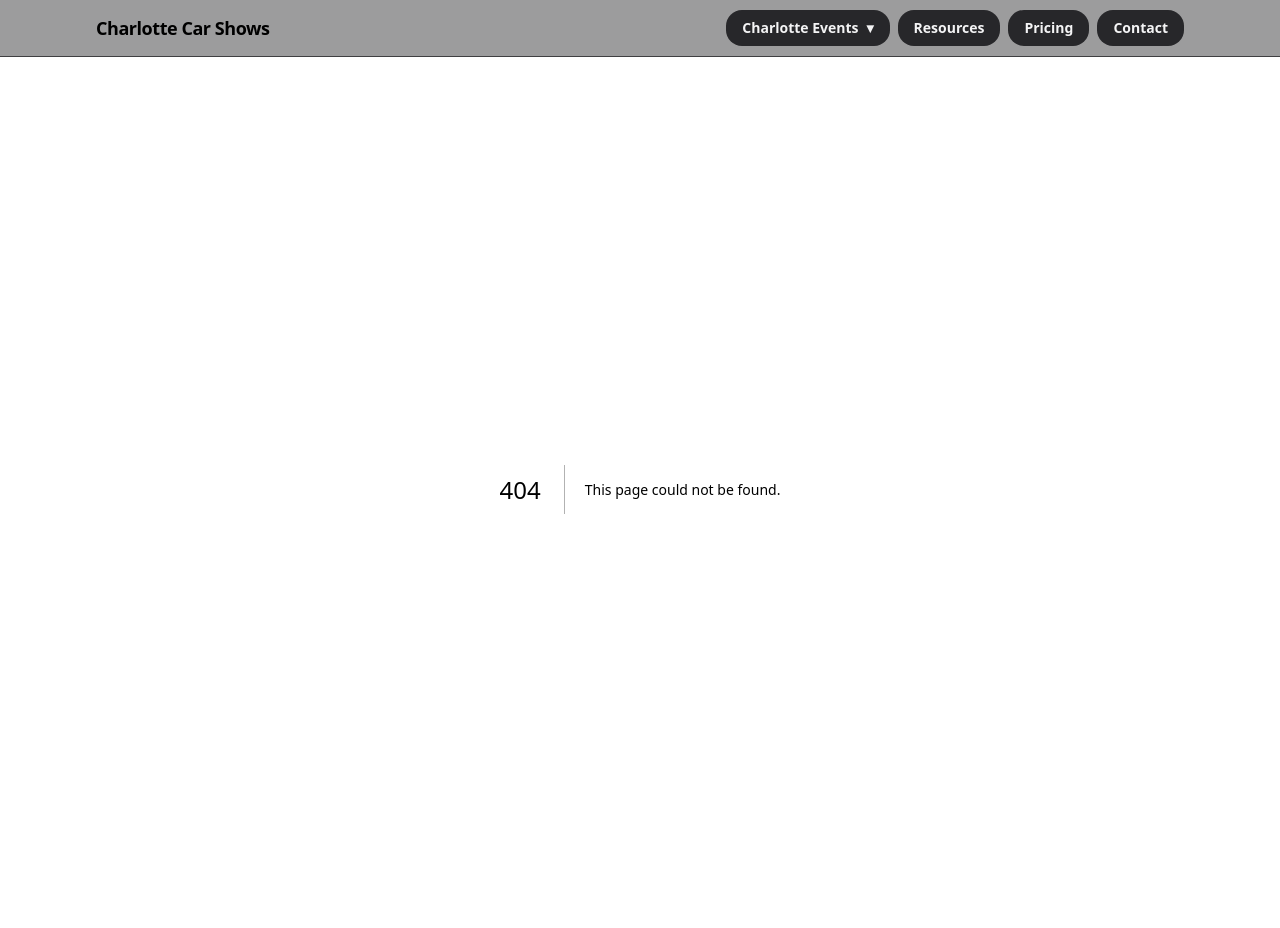
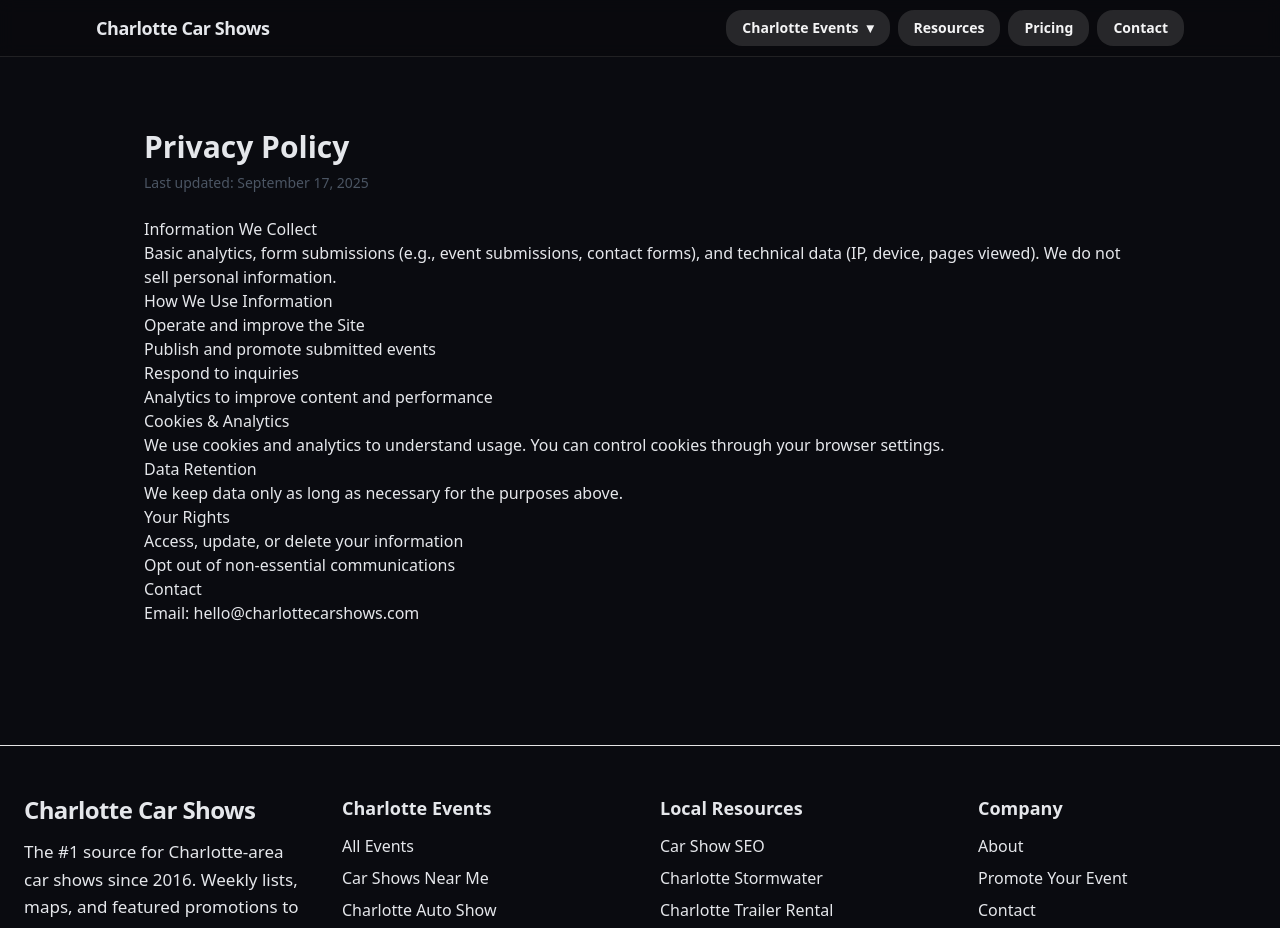
Before and after one commit to kevinscooke/ccs26, a Next.js app: page /privacy in a window 1280 px wide. Before the commit this address had no page. Shown: the top 928 px of the page. Built offline with nearby package versions, Linux system fonts and the light colour scheme.

Commit message:
pushing new files.

```diff
--- /dev/null
+++ b/app/(marketing)/(legal)/accessibility/page.tsx
@@ -0,0 +1,38 @@
+import type { Metadata } from "next";
+import Container from "@/components/Container";
+
+export const metadata: Metadata = {
+  title: "Accessibility – Charlotte Car Shows",
+  description: "Our commitment to an accessible experience for all users.",
+  alternates: { canonical: "https://charlottecarshows.com/accessibility" },
+};
+
+export default function AccessibilityPage() {
+  return (
+    <Container>
+      <h1 className="text-3xl font-bold">Accessibility</h1>
+      <p className="mt-2 text-sm text-gray-600">Last updated: September 17, 2025</p>
+
+      <div className="prose mt-6">
+        <p>
+          We aim to meet WCAG 2.1 AA guidelines and continuously improve the
+          accessibility of CharlotteCarShows.com.
+        </p>
+
+        <h2>Measures We Take</h2>
+        <ul>
+          <li>Logical headings, labels, and landmarks</li>
+          <li>Keyboard navigability</li>
+          <li>Sufficient color contrast and focus states</li>
+          <li>Alt text for images where meaningful</li>
+        </ul>
+
+        <h2>Feedback</h2>
+        <p>
+          If you encounter barriers, email <a href="mailto:hello@charlottecarshows.com">hello@charlottecarshows.com</a>
+          with the page URL and description. We’ll work to resolve it promptly.
+        </p>
+      </div>
+    </Container>
+  );
+}
--- /dev/null
+++ b/app/(marketing)/(legal)/privacy/page.tsx
@@ -0,0 +1,51 @@
+import type { Metadata } from "next";
+import Container from "@/components/Container";
+
+export const metadata: Metadata = {
+  title: "Privacy Policy – Charlotte Car Shows",
+  description: "How we collect, use, and protect your information.",
+  alternates: { canonical: "https://charlottecarshows.com/privacy" },
+};
+
+export default function PrivacyPage() {
+  return (
+    <Container>
+      <h1 className="text-3xl font-bold">Privacy Policy</h1>
+      <p className="mt-2 text-sm text-gray-600">Last updated: September 17, 2025</p>
+
+      <div className="prose mt-6">
+        <h2>Information We Collect</h2>
+        <p>
+          Basic analytics, form submissions (e.g., event submissions, contact forms),
+          and technical data (IP, device, pages viewed). We do not sell personal information.
+        </p>
+
+        <h2>How We Use Information</h2>
+        <ul>
+          <li>Operate and improve the Site</li>
+          <li>Publish and promote submitted events</li>
+          <li>Respond to inquiries</li>
+          <li>Analytics to improve content and performance</li>
+        </ul>
+
+        <h2>Cookies & Analytics</h2>
+        <p>
+          We use cookies and analytics to understand usage. You can control cookies
+          through your browser settings.
+        </p>
+
+        <h2>Data Retention</h2>
+        <p>We keep data only as long as necessary for the purposes above.</p>
+
+        <h2>Your Rights</h2>
+        <ul>
+          <li>Access, update, or delete your information</li>
+          <li>Opt out of non-essential communications</li>
+        </ul>
+
+        <h2>Contact</h2>
+        <p>Email: hello@charlottecarshows.com</p>
+      </div>
+    </Container>
+  );
+}
--- /dev/null
+++ b/app/(marketing)/(legal)/terms/page.tsx
@@ -0,0 +1,49 @@
+import type { Metadata } from "next";
+import Container from "@/components/Container";
+
+export const metadata: Metadata = {
+  title: "Terms of Service – Charlotte Car Shows",
+  description: "Terms of Service for using CharlotteCarShows.com.",
+  alternates: { canonical: "https://charlottecarshows.com/terms" },
+};
+
+export default function TermsPage() {
+  return (
+    <Container>
+      <h1 className="text-3xl font-bold">Terms of Service</h1>
+      <p className="mt-2 text-sm text-gray-600">Last updated: September 17, 2025</p>
+
+      <div className="prose mt-6">
+        <p>
+          Welcome to CharlotteCarShows.com (“Site”). By accessing or using the Site,
+          you agree to these Terms. If you do not agree, please do not use the Site.
+        </p>
+
+        <h2>Use of the Site</h2>
+        <p>
+          You may use the Site for lawful purposes only. Event information is provided
+          “as is” and may change without notice. Always verify details with event hosts.
+        </p>
+
+        <h2>Accounts & Submissions</h2>
+        <p>
+          If you submit events or content, you represent that you have rights to do so and
+          grant us a nonexclusive license to display and promote that content on the Site
+          and our social channels.
+        </p>
+
+        <h2>Limitation of Liability</h2>
+        <p>
+          The Site is provided without warranties of any kind. We are not liable for any
+          damages arising from your use of the Site or reliance on event information.
+        </p>
+
+        <h2>Changes</h2>
+        <p>We may update these Terms. Continued use means you accept the changes.</p>
+
+        <h2>Contact</h2>
+        <p>Email: hello@charlottecarshows.com</p>
+      </div>
+    </Container>
+  );
+}
--- /dev/null
+++ b/app/(marketing)/resources/page.tsx
@@ -0,0 +1,69 @@
+import type { Metadata } from "next";
+import Container from "@/components/Container";
+import ResourceCard from "@/components/ResourceCard";
+import { resources } from "./resources.data";
+
+export const revalidate = 3600;
+
+export const metadata: Metadata = {
+  title: "Resources – Charlotte Car Shows",
+  description:
+    "Curated links to calendars, venues, car clubs, vendors, and local automotive resources around Charlotte.",
+  alternates: { canonical: "https://charlottecarshows.com/resources" },
+  openGraph: {
+    type: "website",
+    url: "https://charlottecarshows.com/resources",
+    title: "Resources – Charlotte Car Shows",
+    description:
+      "Curated links to calendars, venues, car clubs, vendors, and local automotive resources around Charlotte.",
+  },
+};
+
+export default function ResourcesPage() {
+  const grouped = resources.reduce<Record<string, typeof resources>>((acc, r) => {
+    const key = r.category ?? "Other";
+    (acc[key] ||= []).push(r);
+    return acc;
+  }, {});
+
+  const categories = Object.keys(grouped).sort();
+
+  return (
+    <Container>
+      <header className="mb-8">
+        <h1 className="text-3xl font-bold">Resources</h1>
+        <p className="mt-2 text-gray-600">
+          Bookmarkable list of trusted Charlotte-area automotive links.
+        </p>
+      </header>
+
+      <div className="space-y-10">
+        {categories.map((cat) => (
+          <section key={cat}>
+            <h2 className="mb-4 text-xl font-semibold">{cat}</h2>
+            <div className="grid gap-4 sm:grid-cols-2 lg:grid-cols-3">
+              {grouped[cat].map((r) => (
+                <ResourceCard key={r.href} {...r} />
+              ))}
+            </div>
+          </section>
+        ))}
+      </div>
+
+      {/* Optional: simple JSON-LD for breadcrumbs */}
+      <script
+        type="application/ld+json"
+        dangerouslySetInnerHTML={{
+          __html: JSON.stringify({
+            "@context": "https://schema.org",
+            "@type": "BreadcrumbList",
+            "itemListElement": [
+              { "@type": "ListItem", position: 1, name: "Home", item: "https://charlottecarshows.com/" },
+              { "@type": "ListItem", position: 2, name: "Resources", item: "https://charlottecarshows.com/resources" }
+            ],
+          }),
+        }}
+      />
+    </Container>
+  );
+}
--- /dev/null
+++ b/app/(marketing)/resources/resources.data.ts
@@ -0,0 +1,19 @@
+export type Resource = {
+  title: string;
+  href: string;
+  description?: string;
+  badge?: string;
+  category?: 'Calendars' | 'Venues' | 'Clubs' | 'Vendors' | 'Photography' | 'Other';
+};
+
+export const resources: Resource[] = [
+  // Calendars
+  {
+    title: "Charlotte Car Shows – Weekly List",
+    href: "https://charlottecarshows.com/",
+    description: "Our weekly roundup of meets, cruises, and shows.",
+    badge: "Local",
+    category: "Calendars",
+  },
+  // Add the rest of your links here. You can copy from the current WP page and paste.
+];
--- /dev/null
+++ b/components/Container.tsx
@@ -0,0 +1,3 @@
+export default function Container({ children }: { children: React.ReactNode }) {
+  return <div className="mx-auto max-w-5xl px-4 py-10">{children}</div>;
+}
--- a/components/Footer.tsx
+++ b/components/Footer.tsx
@@ -5,7 +5,7 @@ const footerNav = {
   events: [
     { label: "All Events", href: "/events" },
     { label: "Car Shows Near Me", href: "/events?near=me" },
-    { label: "Charlotte Auto Show", href: "/charlotte-auto-show" },
+    { label: "Charlotte Auto Show", href: "/charlotte-auto-show-2026" },
     { label: "Hornets Nest Auto Fest", href: "/hornets-nest-auto-fest" },
     { label: "Charlotte AutoFair", href: "/charlotte-autofair" },
     { label: "Local Flyers", href: "/local-flyers" },
@@ -21,7 +21,7 @@ const footerNav = {
   ],
   company: [
     { label: "About", href: "/about" },
-    { label: "Promote Your Event", href: "/promote" },
+    { label: "Promote Your Event", href: "/pricing" },
     { label: "Contact", href: "/contact" },
     { label: "Blog", href: "/blog" },
   ],
--- /dev/null
+++ b/components/ResourceCard.tsx
@@ -0,0 +1,28 @@
+type Props = {
+  title: string;
+  href: string;
+  description?: string;
+  badge?: string;
+};
+
+export default function ResourceCard({ title, href, description, badge }: Props) {
+  return (
+    <a
+      href={href}
+      className="block rounded-2xl border border-gray-200 hover:border-gray-300 shadow-sm hover:shadow-md transition p-5 focus:outline-none focus:ring"
+      rel="noopener noreferrer"
+      target={href.startsWith('http') ? '_blank' : undefined}
+    >
+      <div className="flex items-start justify-between gap-4">
+        <h3 className="text-lg font-semibold">{title}</h3>
+        {badge ? (
+          <span className="rounded-full text-xs px-2 py-1 bg-gray-100 border border-gray-200">
+            {badge}
+          </span>
+        ) : null}
+      </div>
+      {description ? <p className="mt-2 text-sm text-gray-600">{description}</p> : null}
+      <span className="mt-3 inline-block text-sm underline">Open</span>
+    </a>
+  );
+}
```
